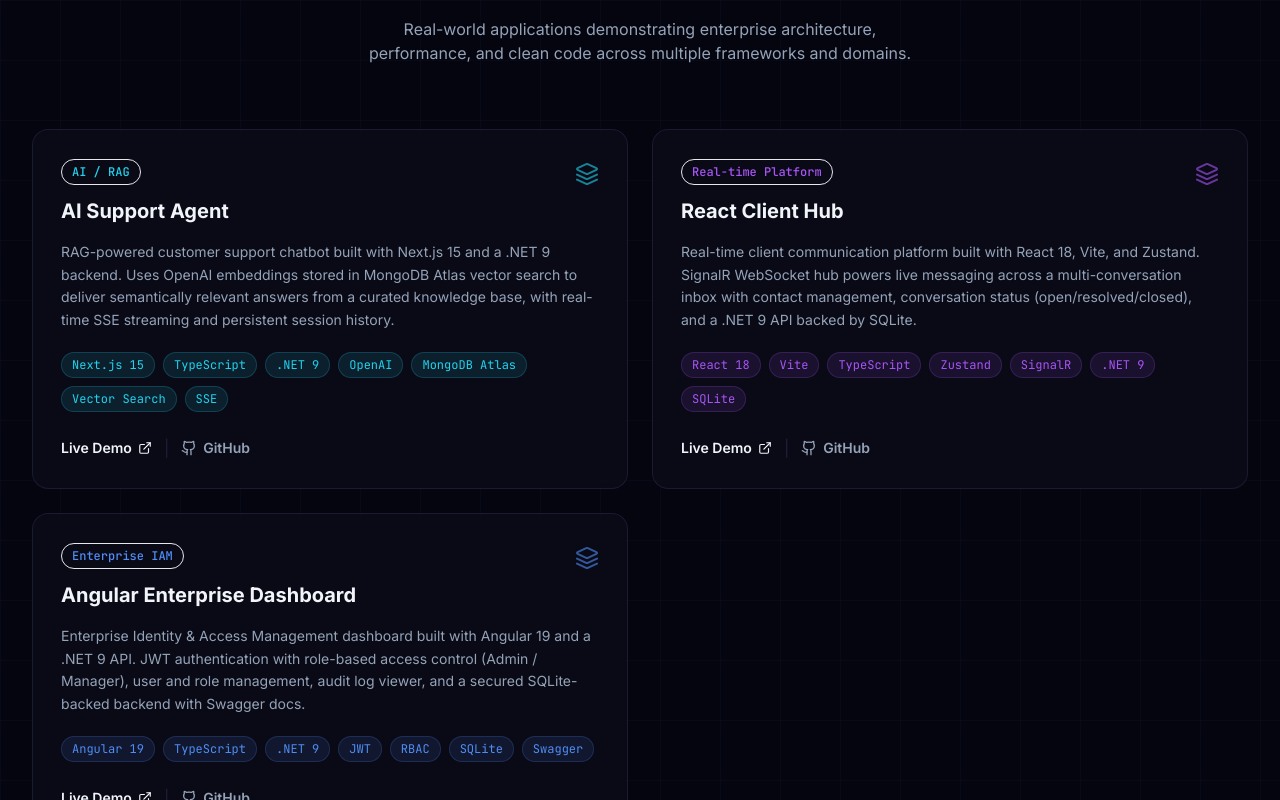
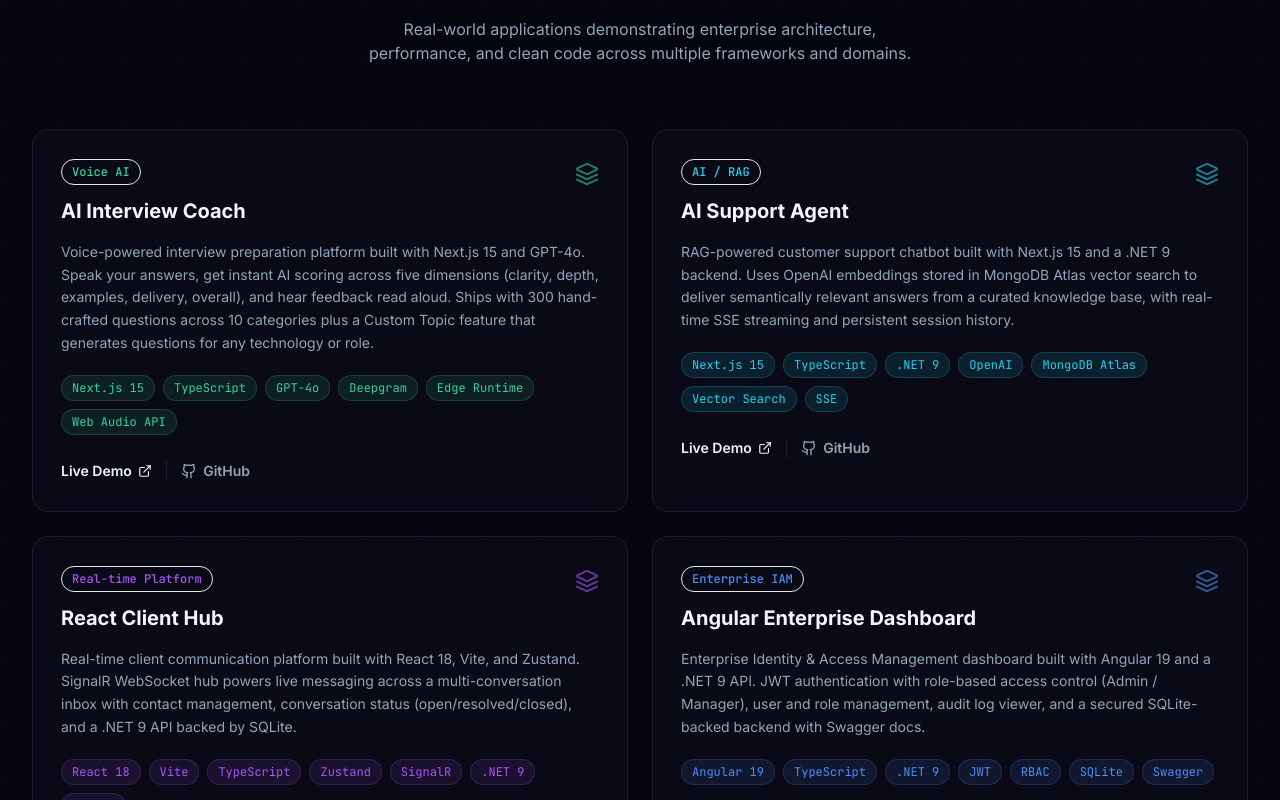
Before and after one commit to Manideep1412/manideep-portfolio, a Next.js app: page / in a window 1280 px wide. Shown: the part 4080-4880 px from the top of the page. Built offline with nearby package versions, Linux system fonts and the light colour scheme.

Commit message:
feat: add AI Interview Coach to Projects and DemoApps; fix card alignment

```diff
--- a/components/DemoApps.tsx
+++ b/components/DemoApps.tsx
@@ -3,7 +3,7 @@
 import { motion } from "framer-motion";
 import { useInView } from "framer-motion";
 import { useRef } from "react";
-import { ExternalLink, Github, BookOpen, Play, Mic } from "lucide-react";
+import { ExternalLink, Github, BookOpen, Play } from "lucide-react";
 
 interface DemoApp {
   title: string;
@@ -17,7 +17,7 @@
   docsUrl?: string;
   status: string;
   statusColor: string;
-  featured?: boolean;
+  badge?: { label: string; color: string };
 }
 
 const demoApps: DemoApp[] = [
@@ -39,7 +39,7 @@
     githubUrl: "https://github.com/Manideep1412/ai-interview-coach",
     status: "Live",
     statusColor: "text-green-400 bg-green-400/10 border-green-400/25",
-    featured: true,
+    badge: { label: "🎤 Voice AI", color: "text-amber-400 bg-amber-400/10 border-amber-400/25" },
   },
   {
     title: "AI Support Agent",
@@ -135,43 +135,38 @@
               initial={{ opacity: 0, y: 30 }}
               animate={inView ? { opacity: 1, y: 0 } : {}}
               transition={{ duration: 0.6, delay: i * 0.12 }}
-              className={`group glass rounded-2xl overflow-hidden glass-hover border border-border hover:border-border-glow transition-all duration-300 ${app.featured ? "lg:col-span-2" : ""}`}
+              className="group glass rounded-2xl overflow-hidden glass-hover border border-border hover:border-border-glow transition-all duration-300 flex flex-col"
               whileHover={{ boxShadow: `0 20px 60px ${app.glowColor}` }}
             >
               {/* Gradient header banner */}
-              <div className={`h-2 bg-gradient-to-r ${app.gradient}`} />
+              <div className={`h-2 bg-gradient-to-r ${app.gradient} flex-shrink-0`} />
 
-              <div className="p-7">
-                <div className={`${app.featured ? "lg:flex lg:gap-10" : ""}`}>
-                  {/* Left / main content */}
-                  <div className={app.featured ? "lg:flex-1" : ""}>
-                    {/* Title row */}
-                    <div className="flex items-start justify-between mb-4">
-                      <div>
-                        <div className="flex items-center gap-2 mb-1">
+              <div className="p-7 flex flex-col flex-1">
+                {/* Badges */}
+                <div className="flex items-center gap-2 mb-3">
                   <span className={`text-xs font-medium px-2.5 py-0.5 rounded-full border ${app.statusColor}`}>
                     {app.status}
                   </span>
-                          {app.featured && (
-                            <span className="text-xs font-medium px-2.5 py-0.5 rounded-full border border-amber-400/30 text-amber-400 bg-amber-400/10 flex items-center gap-1">
-                              <Mic className="h-3 w-3" /> Voice AI
+                  {app.badge && (
+                    <span className={`text-xs font-medium px-2.5 py-0.5 rounded-full border ${app.badge.color}`}>
+                      {app.badge.label}
                     </span>
                   )}
                 </div>
-                        <h3 className="text-lg font-bold text-text-primary group-hover:text-white transition-colors">
+
+                {/* Title */}
+                <h3 className="text-lg font-bold text-text-primary group-hover:text-white transition-colors mb-0.5">
                   {app.title}
                 </h3>
-                        <p className="text-xs font-mono text-text-muted mt-0.5">{app.subtitle}</p>
-                      </div>
-                    </div>
+                <p className="text-xs font-mono text-text-muted mb-4">{app.subtitle}</p>
 
+                {/* Description */}
                 <p className="text-sm text-text-secondary leading-relaxed mb-5">
                   {app.description}
                 </p>
-                  </div>
 
                 {/* Feature list */}
-                  <ul className={`space-y-1.5 mb-6 ${app.featured ? "lg:flex-1 lg:mb-0 lg:self-start lg:mt-0 mt-0" : ""}`}>
+                <ul className="space-y-1.5 mb-6 flex-1">
                   {app.features.map((feature) => (
                     <li key={feature} className="flex items-center gap-2 text-sm text-text-muted">
                       <div className={`h-1.5 w-1.5 rounded-full bg-gradient-to-r ${app.gradient} flex-shrink-0`} />
@@ -179,10 +174,9 @@
                     </li>
                   ))}
                 </ul>
-                </div>
 
-                {/* CTA buttons */}
-                <div className="flex flex-wrap gap-3 pt-5 border-t border-border/50">
+                {/* CTA buttons — pinned to bottom */}
+                <div className="flex flex-wrap gap-3 pt-5 border-t border-border/50 mt-auto">
                   <a
                     href={app.demoUrl}
                     target="_blank"
--- a/components/Projects.tsx
+++ b/components/Projects.tsx
@@ -6,6 +6,19 @@
 import { ExternalLink, Github, Layers, ArrowRight } from "lucide-react";
 
 const projects = [
+  {
+    title: "AI Interview Coach",
+    description:
+      "Voice-powered interview preparation platform built with Next.js 15 and GPT-4o. Speak your answers, get instant AI scoring across five dimensions (clarity, depth, examples, delivery, overall), and hear feedback read aloud. Ships with 300 hand-crafted questions across 10 categories plus a Custom Topic feature that generates questions for any technology or role.",
+    tech: ["Next.js 15", "TypeScript", "GPT-4o", "Deepgram", "Edge Runtime", "Web Audio API"],
+    gradient: "from-emerald-500/20 to-amber-500/10",
+    borderGlow: "hover:border-emerald-400/40",
+    accentColor: "text-emerald-400",
+    badgeColor: "bg-emerald-400/10 border-emerald-400/20 text-emerald-400",
+    demoUrl: "https://ai-interview-coach-sage-phi.vercel.app/",
+    githubUrl: "https://github.com/Manideep1412/ai-interview-coach",
+    tag: "Voice AI",
+  },
   {
     title: "AI Support Agent",
     description:
```
Lines whose indentation alone changed are shown as unchanged.
